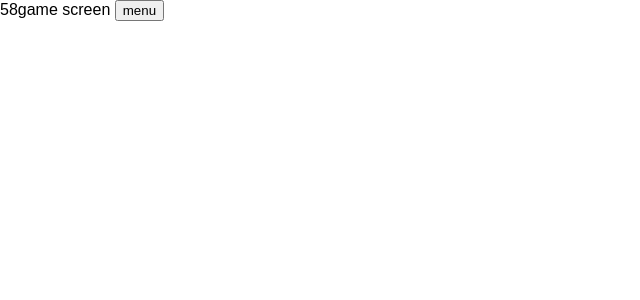
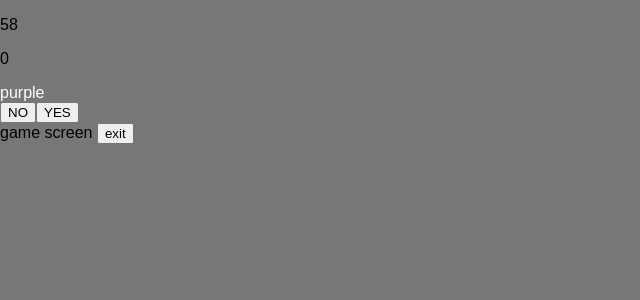
Before and after one commit to ruskakimov/brainfreeze, a React (Create React App) app: page / in a window 1280 px wide. Both pictures are taken after a click on the button "game". Shown: the top 300 px of the page, without its empty margins (0-640 px from the left). Built offline with nearby package versions, Linux system fonts and the light colour scheme.

Commit message:
add game logic

```diff
--- /dev/null
+++ b/src/components/GameScreen/components/ColorWord.js
@@ -0,0 +1,13 @@
+import React from 'react';
+
+import styled from 'styled-components';
+
+const Colored = styled.div`
+  color: ${props => props.color};
+`;
+
+const ColorWord = ({ color, word }) => {
+  return <Colored color={color}>{word}</Colored>;
+};
+
+export default ColorWord;
--- a/src/components/GameScreen/index.js
+++ b/src/components/GameScreen/index.js
@@ -1,6 +1,7 @@
 import React, { Component } from 'react';
+import getRandomColorPair from '../../helpers/randomColor';
 
-import getRandomColorPair from '../../helpers/randomColor';
+import ColorWord from './components/ColorWord';
 
 class GameScreen extends Component {
   constructor(props) {
@@ -9,10 +10,14 @@ class GameScreen extends Component {
     this.state = {
       secondsLeft: 60,
       color: color,
-      word: word
+      word: word,
+      score: 0
     };
     this.tick = this.tick.bind(this);
     this.endGame = this.endGame.bind(this);
+    this.nextColorWord = this.nextColorWord.bind(this);
+    this.handleNo = this.handleNo.bind(this);
+    this.handleYes = this.handleYes.bind(this);
   }
 
   componentDidMount() {
@@ -33,17 +38,61 @@ class GameScreen extends Component {
   }
 
   endGame(reason) {
+    window.localStorage['last-score'] = this.state.score;
+    window.localStorage['best-score'] = Math.max(
+      window.localStorage['best-score'],
+      this.state.score
+    );
     window.clearInterval(this.timer);
     console.log(reason);
     window.setTimeout(this.props.goToMenuScreen, 2000);
   }
 
+  nextColorWord() {
+    const [color, word] = getRandomColorPair(color, word);
+    this.setState({
+      color,
+      word
+    });
+  }
+
+  handleYes() {
+    const { color, word, score } = this.state;
+    if (color === word) {
+      this.setState({
+        score: score + 1
+      });
+      this.nextColorWord();
+    } else {
+      this.endGame('oops, wrong answer!');
+    }
+  }
+
+  handleNo() {
+    const { color, word, score } = this.state;
+    if (color !== word) {
+      this.setState({
+        score: score + 1
+      });
+      this.nextColorWord();
+    } else {
+      this.endGame('oops, wrong answer!');
+    }
+  }
+
   render() {
     const { goToMenuScreen } = this.props;
+    const { secondsLeft, score, color, word } = this.state;
     return (
       <div>
-        {this.state.secondsLeft}
-        game screen <button onClick={goToMenuScreen}>menu</button>
+        <p>{secondsLeft}</p>
+        <p>{score}</p>
+        <ColorWord color={color} word={word} />
+        <div>
+          <button onClick={this.handleNo}>NO</button>
+          <button onClick={this.handleYes}>YES</button>
+        </div>
+        game screen <button onClick={goToMenuScreen}>exit</button>
       </div>
     );
   }
--- a/src/helpers/randomColor.js
+++ b/src/helpers/randomColor.js
@@ -1,6 +1,5 @@
 const colors = [
   'black',
-  'silver',
   'white',
   'red',
   'purple',
--- a/src/index.css
+++ b/src/index.css
@@ -2,4 +2,5 @@ body {
   margin: 0;
   padding: 0;
   font-family: sans-serif;
+  background-color: #777;
 }
```
